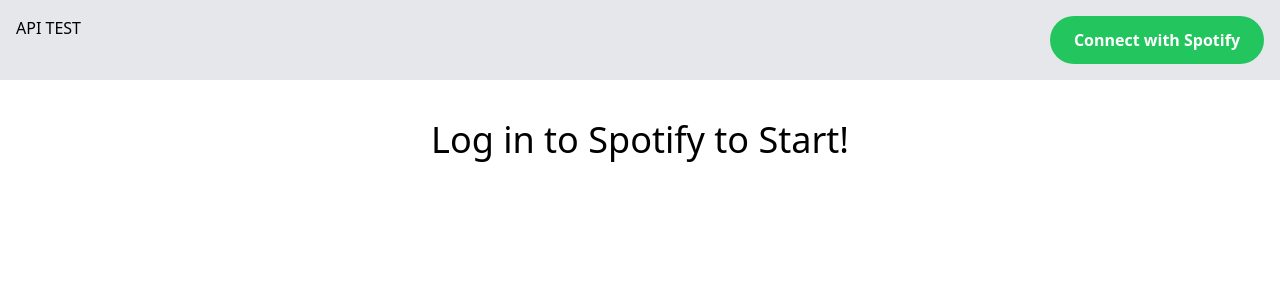
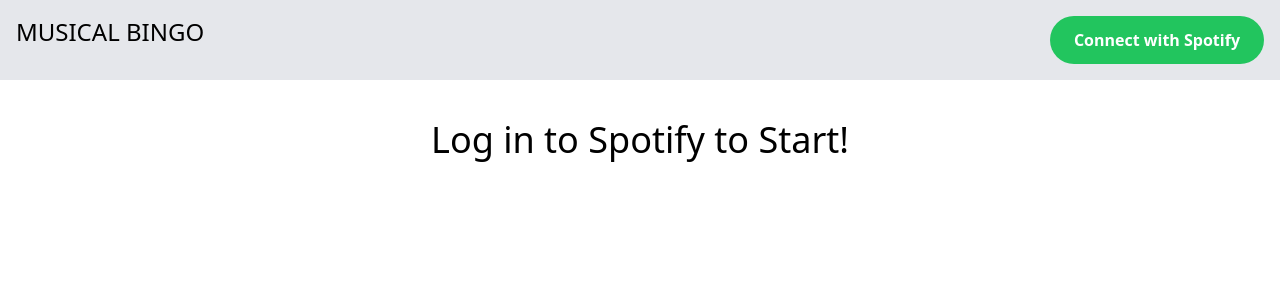
Before and after one commit to Jalec/spotify-api-test, a React (Vite) app: page / in a window 1280 px wide. Shown: the top 300 px of the page. Built offline with nearby package versions, Linux system fonts and the light colour scheme; no server answers.

Commit message:
feat: wip bingo changes

```diff
--- a/src/components/Navbar.tsx
+++ b/src/components/Navbar.tsx
@@ -14,7 +14,7 @@
     <div className="flex p-4 justify-between bg-gray-200">
       <section>
         <button onClick={goHome}>
-          <h1>API TEST</h1>
+          <h1 className="flex p-0 m-0 items-center text-2xl">MUSICAL BINGO</h1>
         </button>
       </section>
       <section>
--- a/src/hooks/usePlaylist.tsx
+++ b/src/hooks/usePlaylist.tsx
@@ -21,7 +21,8 @@
           marked: false,
         };
       });
-      setPlaylist(playlistSongs);
+
+      setPlaylist(playlistSongs.sort(() => Math.random() - 0.5));
     };
     fetchPlaylist();
   }, [playlistID]);
--- a/src/pages/Bingo.tsx
+++ b/src/pages/Bingo.tsx
@@ -1,11 +1,13 @@
 import { motion } from "framer-motion";
 import { BingoSong } from "../types";
 import { usePlaylist } from "../hooks/usePlaylist";
+import { useState, useEffect } from "react";
 
 const playlistID = "3aviIfdgBAwUeZ4cDdQ0zK";
 
 export const Bingo = () => {
   const { playlist, markSong } = usePlaylist(playlistID);
+
   return (
     <div>
       <ul className="flex gap-10 justify-center flex-wrap">
@@ -14,7 +16,7 @@
             <motion.li
               key={index}
               className={`flex justify-center items-center w-32 h-32 rounded-xl border opacity-0 p-8 hover:cursor-pointer ${
-                track.marked ? "bg-indigo-700 text-white" : ""
+                track.marked ? "bg-black text-white" : ""
               }`}
               whileHover={{ scale: 1.2 }}
               whileTap={{ scale: 0.9 }}
```
